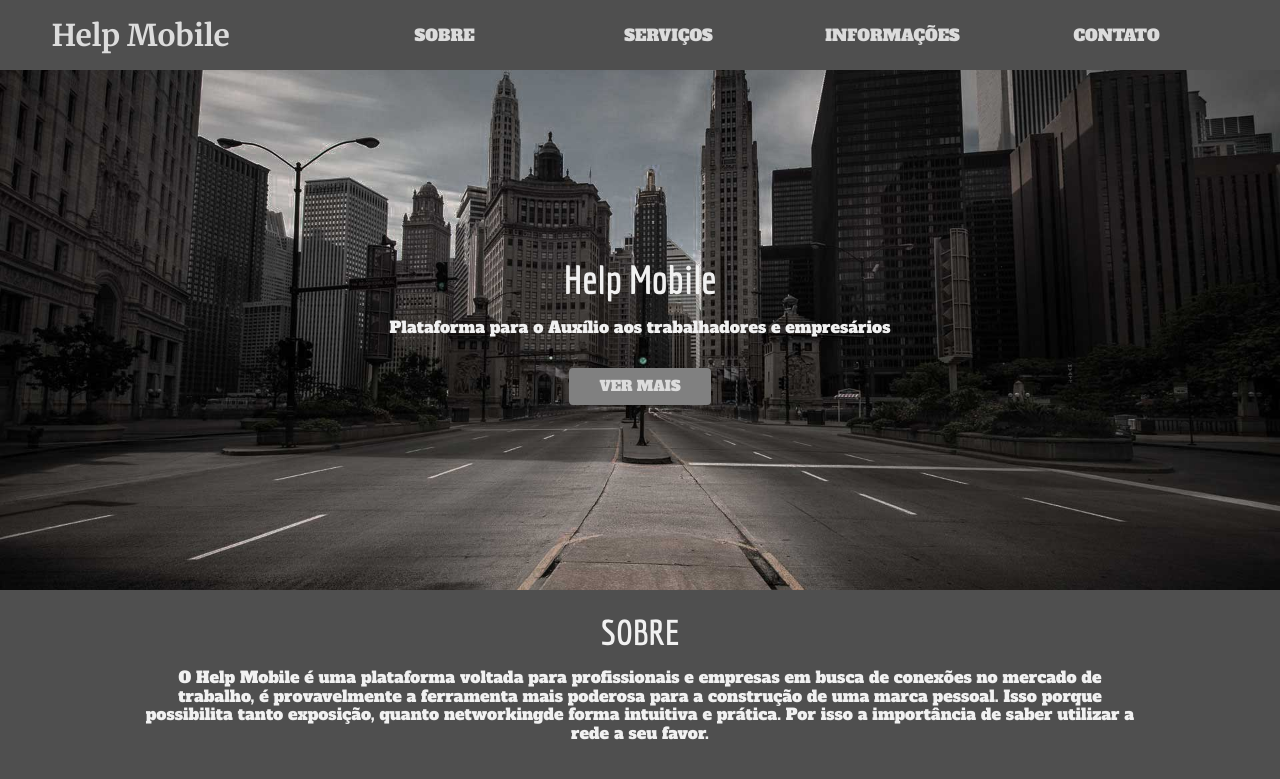
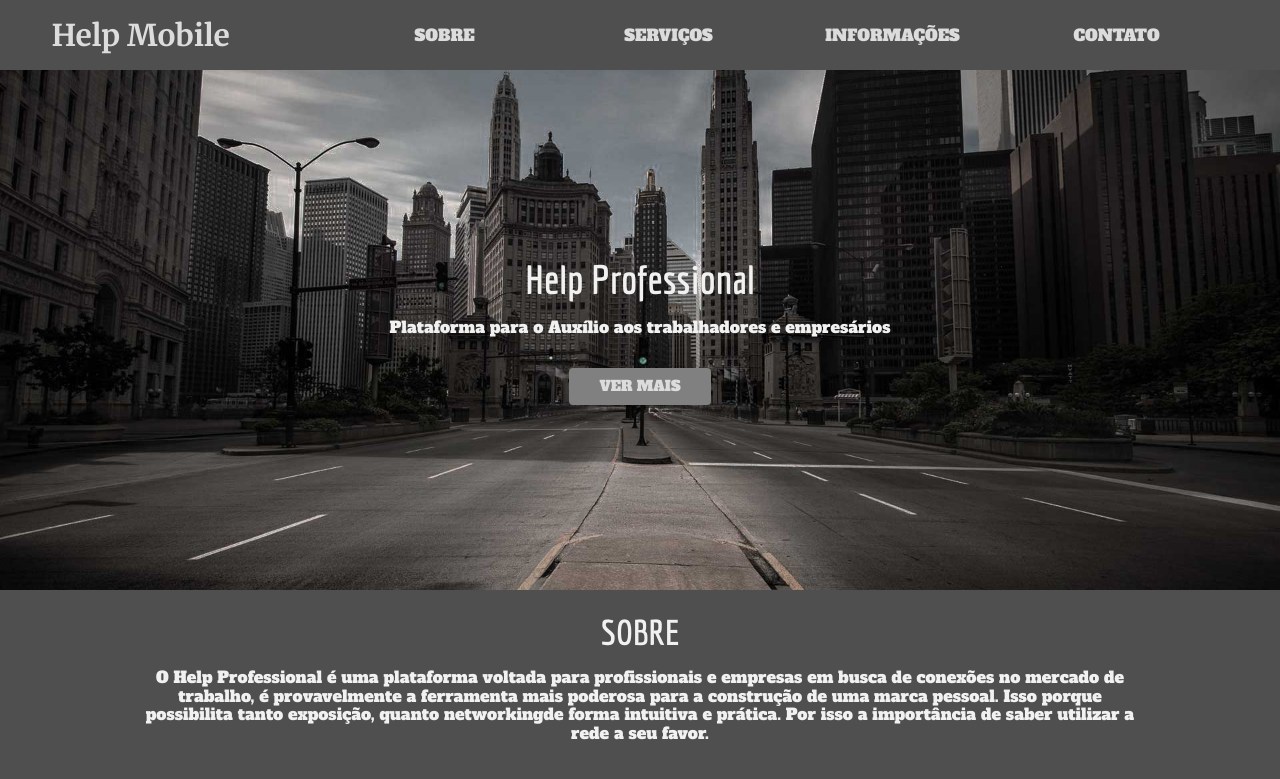
Before and after one commit to FelipeHonoratoo/Help-Professional, a plain HTML site: page public_help/index.html in a window 1280 px wide. Shown: the top 779 px of the page. Drawn offline with Linux system fonts and the light colour scheme.

Commit message:
Update index.html
Making changes to the base of the project.

```diff
--- a/public_help/index.html
+++ b/public_help/index.html
@@ -3,7 +3,7 @@
 <head>
 	<meta charset="UTF-8">
 	<meta name="viewport" content="width=device-width, initial-scale=1.0">
-	<title>Help Mobile</title>
+	<title>Help Professional</title>
 	<link rel="stylesheet" type="text/css" href="https://fonts.googleapis.com/css2?family=Alfa+Slab+One&family=Economica:wght@400;700&family=Merriweather:wght@400;700&display=swap">
 	<link rel="stylesheet" type="text/css" href="css/normalize.css">
 	<link rel="stylesheet" type="text/css" href="css/style.css">
@@ -21,14 +21,14 @@
 	</nav>
 
 	<header>
-		<h1>Help Mobile</h1>
+		<h1>Help Professional</h1>
 		<p>Plataforma para o Auxílio aos trabalhadores e empresários</p>
 		<a href="#sobre" class="botao">VER MAIS</a>
 	</header>
 
 	<section id="sobre">
 		<h2>SOBRE</h2>
-			<p>O Help Mobile é uma plataforma voltada para profissionais e empresas em busca de conexões no mercado de trabalho, é provavelmente a ferramenta mais poderosa para a construção de uma marca pessoal. Isso porque possibilita tanto exposição, quanto networkingde forma intuitiva e prática. Por isso a importância de saber utilizar a rede a seu favor.</p>
+			<p>O Help Professional é uma plataforma voltada para profissionais e empresas em busca de conexões no mercado de trabalho, é provavelmente a ferramenta mais poderosa para a construção de uma marca pessoal. Isso porque possibilita tanto exposição, quanto networkingde forma intuitiva e prática. Por isso a importância de saber utilizar a rede a seu favor.</p>
 		<a href="#contato" class="botao">ENTRE EM CONTATO</a>
 	</section>
 
```
